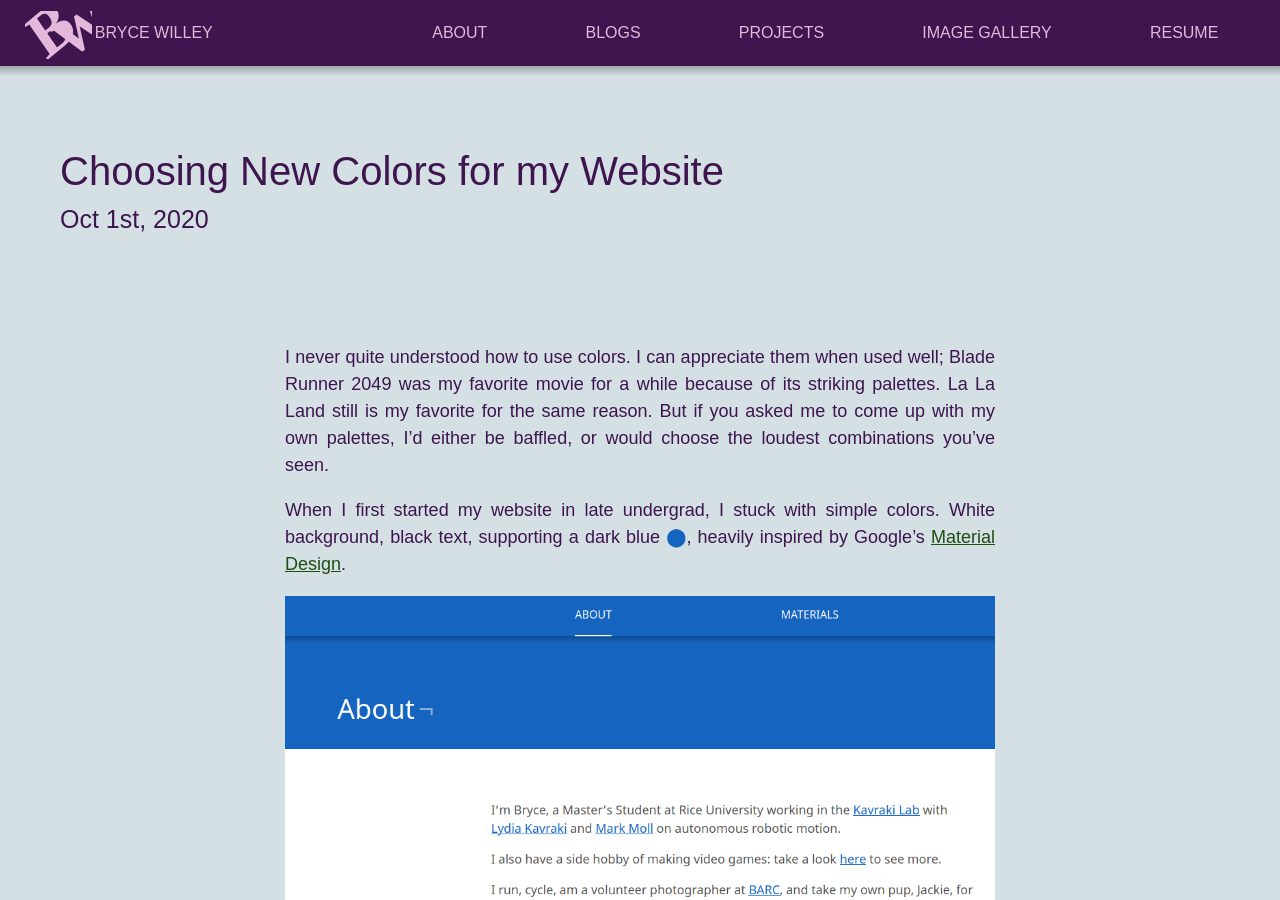
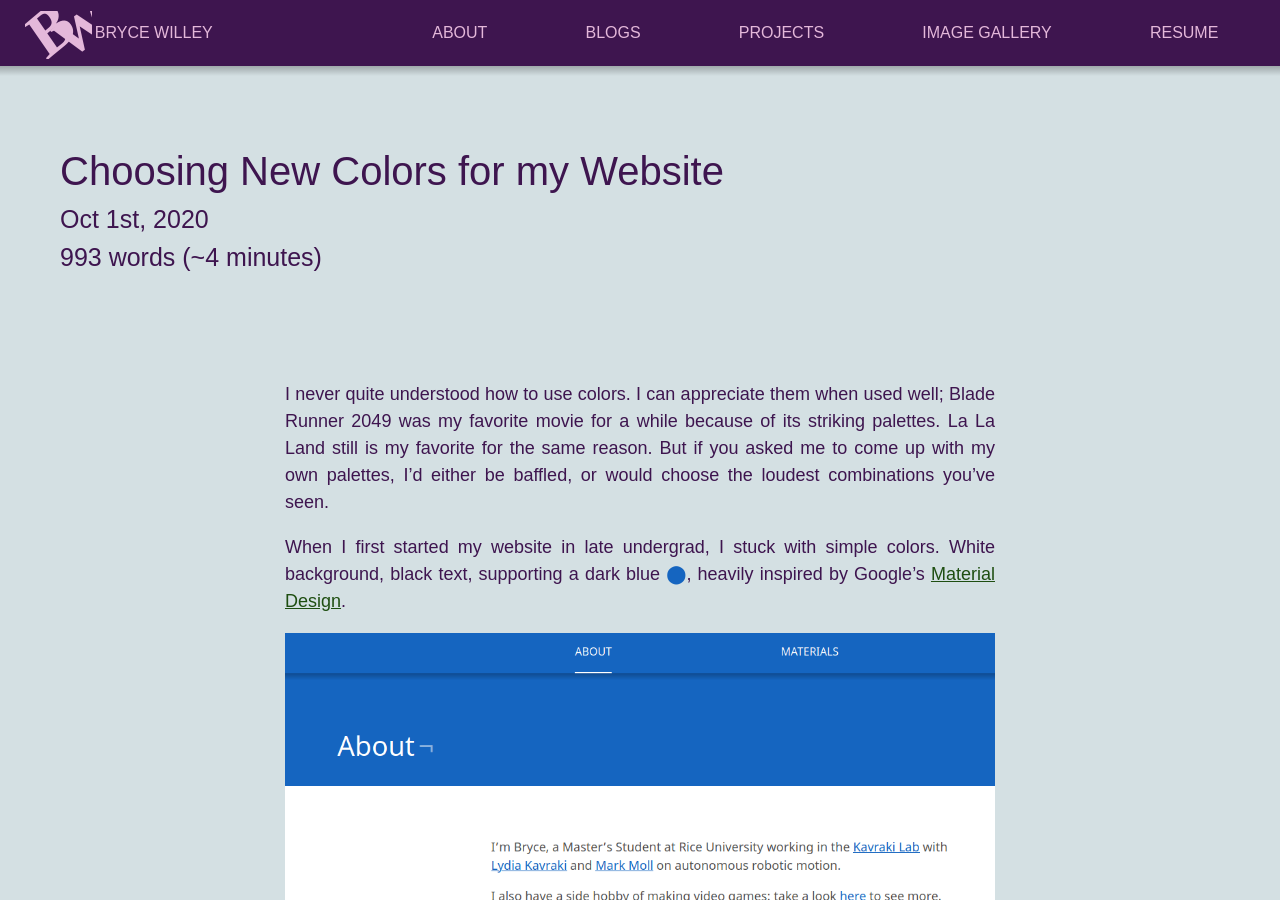
Before and after one commit to BryceStevenWilley/BryceStevenWilley.github.io, a Jekyll site: the page built from _posts/2020-09-27-choosing_colors.md, in a window 1280 px wide and 900 px high. Built offline with Jekyll 4.4.1, drawn with Linux system fonts in a browser that asks for light colours.

Commit message:
Added simple reading time (200 words per minute)

```diff
--- a/_layouts/page.html
+++ b/_layouts/page.html
@@ -21,6 +21,7 @@ layout: default
       {% endif %}
       {% if page.date %}
       <p class="c-header__subtitle">{{ page.date | date_to_string: "ordinal", "US" }}</p>
+      <p class="c-header__subtitle">{{ page.content | number_of_words }} words (~{{ page.content | number_of_words | to_integer | divided_by: 199 }} minutes)</p>
       {% endif %}
     </div>
   </header>
```
